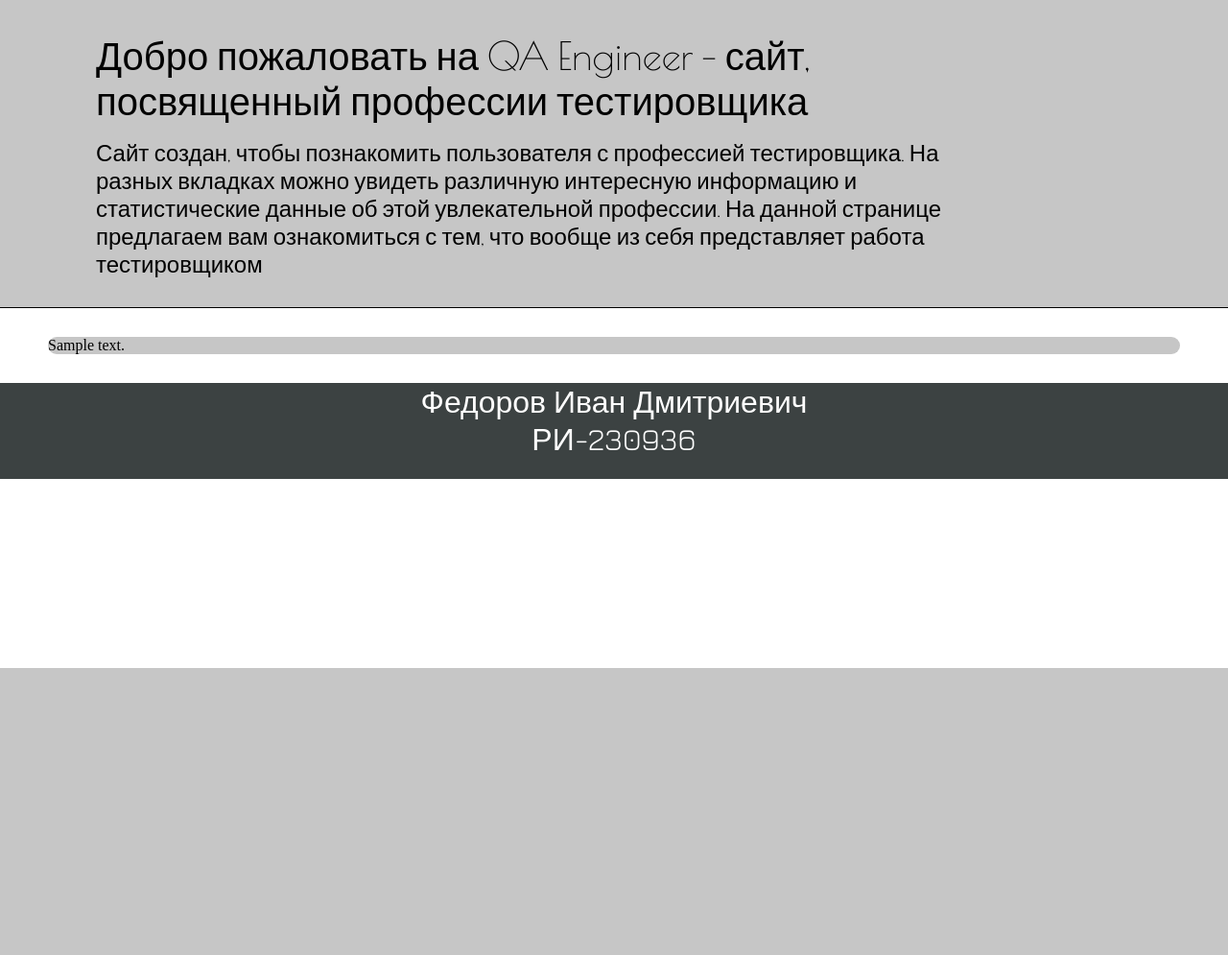
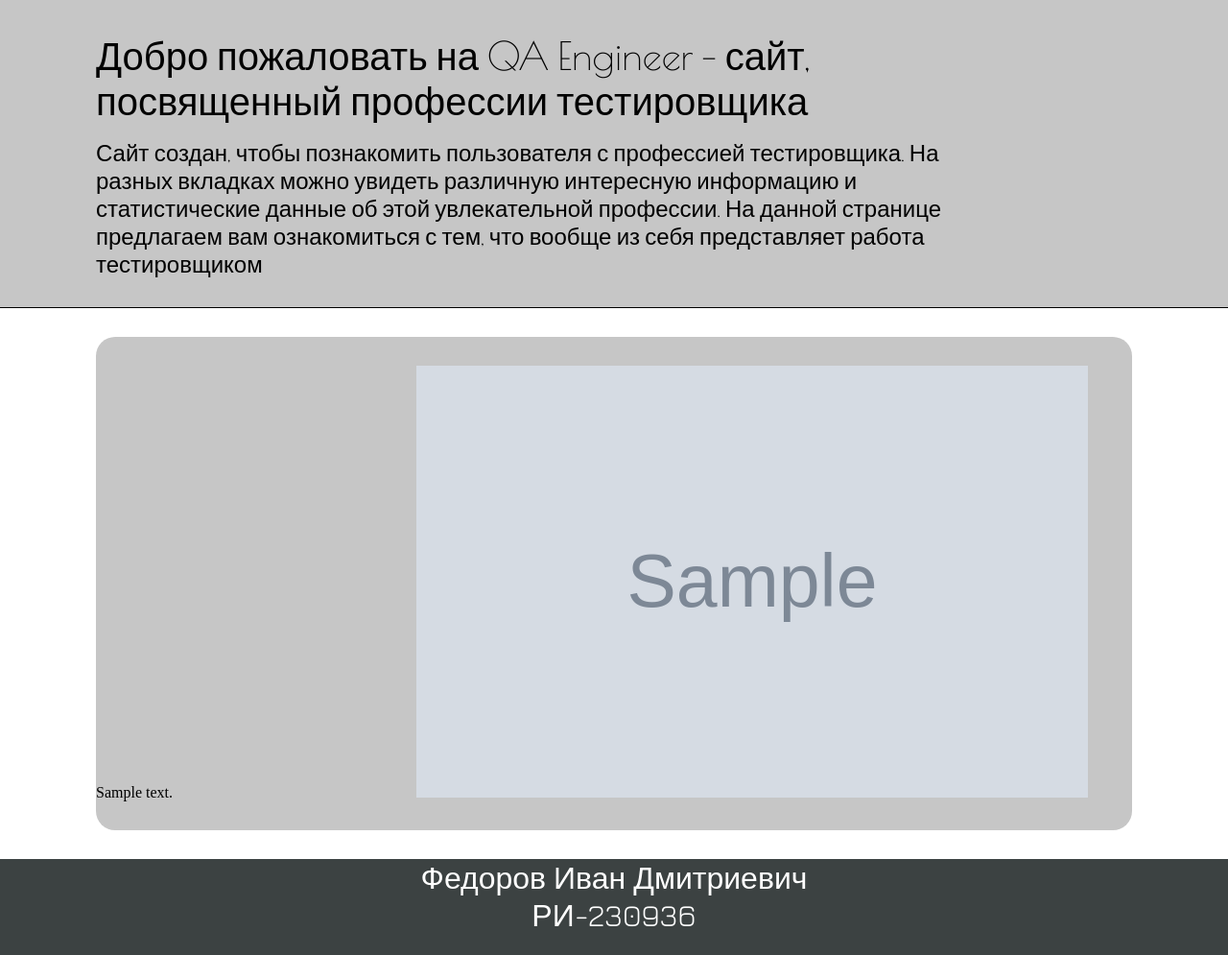
Before and after one commit to H1TgH/django-project-QA, a Django app: page /home/ in a window 1280 px wide. Shown: the part 104-1099 px from the top of the page at 96% size. Before the commit the page ends 800 px from the top, so only its background shows below. Run offline with Django 5.2, Linux system fonts and the light colour scheme; tables that the repository leaves empty hold one stand-in row (values such as "Sample post"); grey boxes marked "Sample" are stand-in pictures.

Commit message:
added profession description on main page

```diff
--- a/static/main/css/main.css
+++ b/static/main/css/main.css
@@ -35,7 +35,34 @@
 
 .profesion-info-card {
     background-color: #C6C6C6;
+    margin-left: 100px;
+    margin-right: 100px;
+    border-radius: 20px;
+    font-family: "Rubik", serif;
+    padding-top: 30px;
+    padding-bottom: 30px;
+}
+
+.profesion-info-card h1 {
+    text-align: center;
+    margin: 0;
+    font-size: 28px;
+    margin-bottom: 20px;
+}
+
+.profesion-info-card h2 {
+    font-size: 24px;
+    margin-left: 50px;
+}
+
+.profesion-info-card p {
+    font-size: 20px;
     margin-left: 50px;
     margin-right: 50px;
-    border-radius: 20px;
 }
+
+.profesion-info-card img {
+    width: 700px;
+    height: 450px;
+    margin-left: 250px;
+}
--- a/templates/main/index.html
+++ b/templates/main/index.html
@@ -21,10 +21,9 @@
 
 {% block content %}
 <section class="profesion-info">
-<div class="profesion-info-card">
-    <p>
-        {{ profession_info }}
-    </p>
-</div>
+    <div class="profesion-info-card">
+        {{ profession_info|safe }}
+        <img src="{% static profession_info.image_path %}">
+    </div>
 </section>
 {% endblock %}
```
Also changed, not shown: static/main/img/main-photo-1.jpg (added), static/main/img/main-photo-2.png (added).
